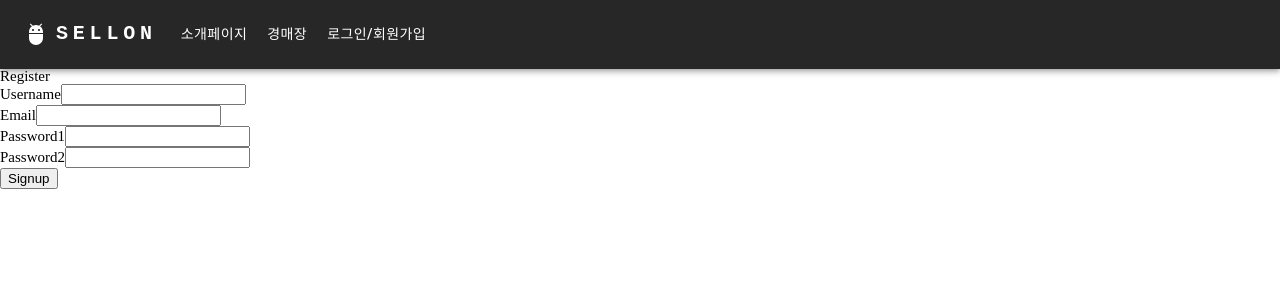
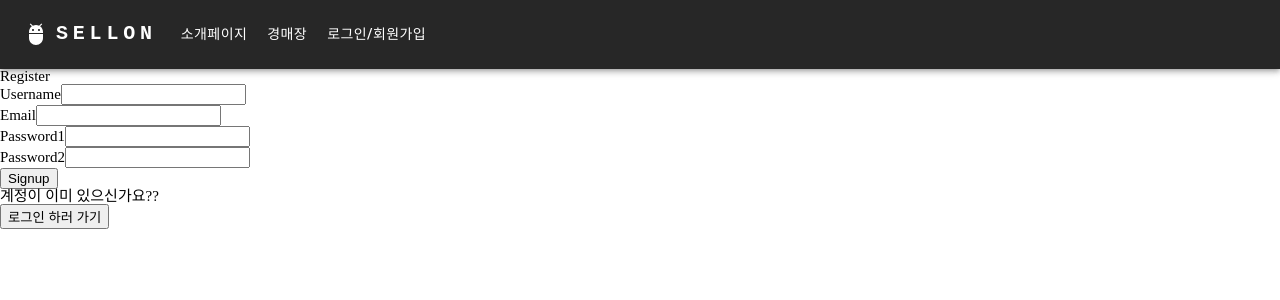
Before and after one commit to bunderLikeLion/sellon_frontend, a React (Create React App) app: page /register in a window 1280 px wide. Shown: the top 300 px of the page. Built offline with nearby package versions, Linux system fonts and the light colour scheme; no server answers.

Commit message:
feat: 로그인/회원가입 페이지간 이동 Link 추가

```diff
--- a/src/pages/Login/Login.js
+++ b/src/pages/Login/Login.js
@@ -1,7 +1,7 @@
 import { userAtom } from 'states';
 import { useRecoilState } from 'recoil';
 import { useForm } from 'react-hook-form';
-import { useNavigate } from 'react-router-dom';
+import { Link, useNavigate } from 'react-router-dom';
 import loginValidation from 'validations/loginValidation';
 import { useEffect } from 'react';
 import useLoginMutation from 'queries/auth/useLoginMutation';
@@ -44,6 +44,10 @@ const Login = () => {
         </button>
         {errors.apiError && <div>{errors.apiError?.message}</div>}
       </form>
+      <p>계정이 없으신가요?</p>
+      <Link to="/register">
+        <button>회원가입 하러 가기</button>
+      </Link>
     </div>
   );
 };
--- a/src/pages/Register/Register.js
+++ b/src/pages/Register/Register.js
@@ -2,7 +2,7 @@ import { userAtom } from 'states';
 import { useEffect } from 'react';
 import { useForm } from 'react-hook-form';
 import { useRecoilValue } from 'recoil';
-import { useNavigate } from 'react-router-dom';
+import { Link, useNavigate } from 'react-router-dom';
 import registerValidation from 'validations/registerValidation';
 import useSignInMutation from 'queries/auth/useSignInMutation';
 
@@ -55,6 +55,10 @@ const Register = () => {
         </button>
         {errors.apiError && <div>{errors.apiError?.message}</div>}
       </form>
+      <p>계정이 이미 있으신가요??</p>
+      <Link to="/login">
+        <button>로그인 하러 가기</button>
+      </Link>
     </div>
   );
 };
```
